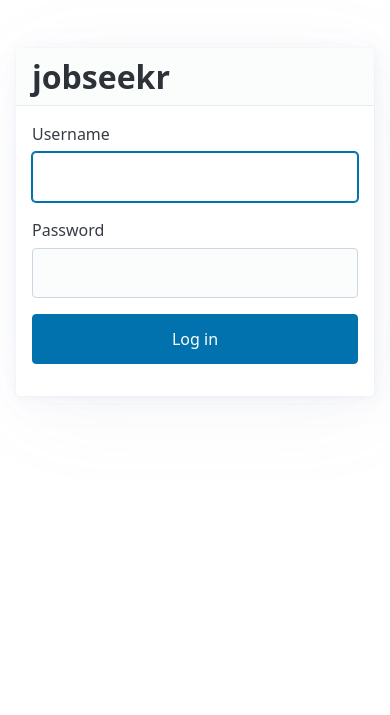
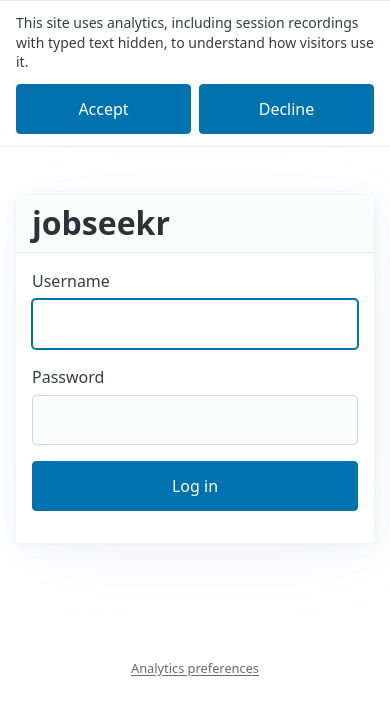
Before and after one commit to adrianprofir/jobseekr, a Django app: page /login/ in a window 390 px wide. Shown: the top 715 px of the page. Run offline with Django 5.2, Linux system fonts and the light colour scheme.

Commit message:
Add optional PostHog analytics with consent banner (#2)
* Add optional PostHog analytics with shared consent UX.

Analytics stays off unless POSTHOG_PROJECT_KEY is set, matching the cross-app consent and EU PostHog spec for self-hosted installs.

* Fix analytics opt-in after decline and mobile banner layout.

Call opt_in_capturing whenever consent is granted, and pass PostHog env vars through the demo Compose stack.

* Adjust analytics banner layout for desktop padding and phone flow.

Keep the banner fixed with measured body padding on wide viewports; below the header in normal flow on phones so controls stay uncovered.

* Harden analytics consent opt-in/out and cross-tab reconciliation.

Always revoke capturing on Decline, reconcile SDK state when the shared cookie changes, and add a chrome-devtools consent regression script.

* Update analytics banner screenshots from demo applications view.

Capture at 1280x800 and 390x844 on the seeded demo overview with consent banner visible.

* Remove phone gap between site header and analytics banner.

Flush the in-flow banner under the header with a single divider on narrow viewports.

```diff
--- a/deploy/demo/compose.yml
+++ b/deploy/demo/compose.yml
@@ -34,6 +34,9 @@ x-app: &app
     DOCUMENT_UPLOADS_ENABLED: ${DOCUMENT_UPLOADS_ENABLED:-false}
     CLIENT_IP_HEADER: ${CLIENT_IP_HEADER:-CF-Connecting-IP}
     MAIN_SITE_URL: ${MAIN_SITE_URL:-}
+    POSTHOG_PROJECT_KEY: ${POSTHOG_PROJECT_KEY:-}
+    POSTHOG_HOST: ${POSTHOG_HOST:-}
+    ANALYTICS_COOKIE_DOMAIN: ${ANALYTICS_COOKIE_DOMAIN:-}
     TIME_ZONE: ${TIME_ZONE:-UTC}
     SANDBOX_LIFETIME_HOURS: ${SANDBOX_LIFETIME_HOURS:-24}
     SANDBOX_MAX_ACTIVE: ${SANDBOX_MAX_ACTIVE:-100}
--- a/static/css/app.css
+++ b/static/css/app.css
@@ -826,6 +826,102 @@ a.danger-link {
   margin-bottom: 0.5rem;
 }
 
+/* Optional PostHog analytics consent (only when POSTHOG_PROJECT_KEY is set). */
+.site-footer {
+  margin-top: 2rem;
+  padding-bottom: 1rem;
+  text-align: center;
+}
+
+.analytics-prefs-link {
+  margin: 0;
+  padding: 0;
+  border: none;
+  background: none;
+  color: var(--pico-muted-color);
+  font-size: 0.8rem;
+  text-decoration: underline;
+  cursor: pointer;
+}
+
+.analytics-prefs-link:hover,
+.analytics-prefs-link:focus-visible {
+  color: var(--pico-primary);
+}
+
+.analytics-banner {
+  position: fixed;
+  z-index: 1000;
+  right: 0;
+  bottom: 0;
+  left: 0;
+  border-top: 1px solid var(--pico-muted-border-color);
+  background: var(--pico-card-background-color);
+  box-shadow: 0 -4px 16px rgba(0, 0, 0, 0.08);
+}
+
+.analytics-banner.hidden {
+  display: none;
+}
+
+.analytics-banner-inner {
+  display: flex;
+  flex-wrap: wrap;
+  align-items: center;
+  gap: 0.75rem 1rem;
+  padding-block: 0.85rem;
+}
+
+.analytics-banner-inner p {
+  flex: 1 1 auto;
+  margin: 0;
+  font-size: 0.875rem;
+  line-height: 1.4;
+}
+
+.analytics-banner-actions {
+  display: flex;
+  flex: 0 0 auto;
+  gap: 0.5rem;
+}
+
+.analytics-consent-btn {
+  margin: 0;
+  min-width: 6rem;
+}
+
+@media (max-width: 639px) {
+  body > header.site:has(+ .analytics-banner:not(.hidden)) {
+    margin-bottom: 0;
+  }
+
+  body > header.site + .analytics-banner:not(.hidden) {
+    margin-top: 0;
+    border-top: none;
+  }
+
+  .analytics-banner {
+    position: static;
+    z-index: auto;
+    box-shadow: none;
+    border-top: 1px solid var(--pico-muted-border-color);
+    border-bottom: 1px solid var(--pico-muted-border-color);
+    margin-bottom: 1rem;
+  }
+
+  .analytics-banner-inner {
+    padding-block: 0.75rem;
+  }
+
+  .analytics-banner-actions {
+    width: 100%;
+  }
+
+  .analytics-consent-btn {
+    flex: 1 1 0;
+  }
+}
+
 .demo-notice ul {
   margin-bottom: 0;
   padding-left: 1.1rem;
--- /dev/null
+++ b/static/js/analytics.js
@@ -0,0 +1,216 @@
+(function () {
+  "use strict";
+
+  var CONSENT_COOKIE = "ap_analytics_consent";
+  var CONSENT_MAX_AGE = 15552000;
+
+  function readConsent() {
+    var parts = document.cookie ? document.cookie.split("; ") : [];
+    for (var i = 0; i < parts.length; i++) {
+      var pair = parts[i].split("=");
+      if (pair[0] === CONSENT_COOKIE) {
+        return decodeURIComponent(pair.slice(1).join("="));
+      }
+    }
+    return null;
+  }
+
+  function writeConsent(value, config) {
+    var cookie =
+      CONSENT_COOKIE +
+      "=" +
+      encodeURIComponent(value) +
+      "; Path=/; Max-Age=" +
+      CONSENT_MAX_AGE +
+      "; SameSite=Lax";
+    if (config.secure_cookies) {
+      cookie += "; Secure";
+    }
+    if (config.cookie_domain) {
+      cookie += "; Domain=" + config.cookie_domain;
+    }
+    document.cookie = cookie;
+  }
+
+  function loadPostHogStub() {
+    if (window.posthog && window.posthog.__SV) {
+      return;
+    }
+    /* PostHog official snippet loader (loads array.js from the EU assets host). */
+    !(function (t, e) {
+      var o, n, p, r;
+      e.__SV ||
+        ((window.posthog = e),
+        (e._i = []),
+        (e.init = function (i, s, a) {
+          function g(t, e) {
+            var o = e.split(".");
+            2 == o.length && ((t = t[o[0]]), (e = o[1])),
+              (t[e] = function () {
+                t.push([e].concat(Array.prototype.slice.call(arguments, 0)));
+              });
+          }
+          ((p = t.createElement("script")).type = "text/javascript"),
+            (p.crossOrigin = "anonymous"),
+            (p.async = !0),
+            (p.src = s.api_host.replace(".i.", "-assets.i.") + "/static/array.js"),
+            (r = t.getElementsByTagName("script")[0]).parentNode.insertBefore(p, r);
+          var u = e;
+          for (void 0 !== a ? (u = e[a] = []) : (a = "posthog"), u.people = u.people || [], u.toString = function (
+            t
+          ) {
+            var e = "posthog";
+            return "posthog" !== a && (e += "." + a), t || (e += " (stub loader)"), e;
+          }, u.people.toString = function () {
+            return u.toString(1) + ".people (stub)";
+          }, o =
+            "capture identify alias people.set people.set_once set_config register register_once unregister opt_out_capturing has_opted_out_capturing opt_in_capturing reset isFeatureEnabled onFeatureFlags getFeatureFlag getFeatureFlagPayload reloadFeatureFlags group updateEarlyAccessFeatureEnrollment getEarlyAccessFeatures getActiveMatchingSurveys getSurveys getNextSurveyStep onSessionId setPersonProperties".split(
+              " "
+            ), n = 0; n < o.length; n++)
+            g(u, o[n]);
+          e._i.push([i, s, a]);
+        }),
+        (e.__SV = 1));
+    })(document, window.posthog || []);
+  }
+
+  var posthogInited = false;
+
+  function initPostHog(config) {
+    if (posthogInited) {
+      return;
+    }
+    loadPostHogStub();
+    window.posthog.init(config.project_key, {
+      api_host: config.api_host,
+      ui_host: config.ui_host,
+      person_profiles: "always",
+      cross_subdomain_cookie: true,
+      persistence: "localStorage+cookie",
+      session_recording: { maskAllInputs: true },
+    });
+    window.posthog.register({ app: config.app_name });
+    posthogInited = true;
+  }
+
+  function grantAnalytics(config) {
+    initPostHog(config);
+    if (window.posthog && window.posthog.opt_in_capturing) {
+      window.posthog.opt_in_capturing();
+    }
+  }
+
+  function revokeAnalytics() {
+    if (!window.posthog) {
+      return;
+    }
+    if (window.posthog.opt_out_capturing) {
+      window.posthog.opt_out_capturing();
+    }
+    if (window.posthog.stopSessionRecording) {
+      window.posthog.stopSessionRecording();
+    }
+  }
+
+  function reconcileConsent(config) {
+    var consent = readConsent();
+    if (consent === "granted") {
+      grantAnalytics(config);
+    } else if (consent === "denied") {
+      revokeAnalytics();
+    }
+  }
+
+  function isPhoneLayout() {
+    return window.matchMedia("(max-width: 639px)").matches;
+  }
+
+  function syncBannerLayout() {
+    var banner = document.getElementById("analytics-banner");
+    if (!banner) {
+      return;
+    }
+    var visible = !banner.classList.contains("hidden");
+    document.body.classList.toggle("analytics-banner-visible", visible);
+    if (!visible || isPhoneLayout()) {
+      document.body.style.paddingBottom = "";
+      return;
+    }
+    document.body.style.paddingBottom = banner.offsetHeight + "px";
+  }
+
+  function setBannerVisible(visible) {
+    var banner = document.getElementById("analytics-banner");
+    if (!banner) {
+      return;
+    }
+    banner.classList.toggle("hidden", !visible);
+    syncBannerLayout();
+  }
+
+  function onReady(fn) {
+    if (document.readyState === "loading") {
+      document.addEventListener("DOMContentLoaded", fn);
+    } else {
+      fn();
+    }
+  }
+
+  onReady(function () {
+    var configEl = document.getElementById("analytics-config");
+    if (!configEl) {
+      return;
+    }
+    var config = JSON.parse(configEl.textContent);
+    var banner = document.getElementById("analytics-banner");
+    var prefs = document.getElementById("analytics-prefs");
+    if (!banner) {
+      return;
+    }
+
+    var consent = readConsent();
+    if (consent === "granted") {
+      grantAnalytics(config);
+    } else if (consent === "denied") {
+      revokeAnalytics();
+      syncBannerLayout();
+    } else {
+      setBannerVisible(true);
+    }
+
+    if (prefs) {
+      prefs.addEventListener("click", function () {
+        setBannerVisible(true);
+      });
+    }
+
+    document.addEventListener("visibilitychange", function () {
+      if (document.visibilityState === "visible") {
+        reconcileConsent(config);
+      }
+    });
+    window.addEventListener("focus", function () {
+      reconcileConsent(config);
+    });
+
+    window.addEventListener("resize", syncBannerLayout);
+    if (typeof ResizeObserver !== "undefined") {
+      new ResizeObserver(syncBannerLayout).observe(banner);
+    }
+
+    banner.querySelectorAll("[data-analytics-action]").forEach(function (button) {
+      button.addEventListener("click", function () {
+        var action = button.getAttribute("data-analytics-action");
+        if (action === "accept") {
+          writeConsent("granted", config);
+          setBannerVisible(false);
+          grantAnalytics(config);
+        } else if (action === "decline") {
+          writeConsent("denied", config);
+          setBannerVisible(false);
+          revokeAnalytics();
+        }
+      });
+    });
+  });
+})();
--- a/templates/base.html
+++ b/templates/base.html
@@ -50,6 +50,7 @@
     </nav>
   </header>
   {% endif %}
+  {% if analytics %}{% include "includes/analytics_banner.html" %}{% endif %}
   <main class="container">
     {% if messages %}
     <div class="messages" role="status">
@@ -58,5 +59,6 @@
     {% endif %}
     {% block content %}{% endblock %}
   </main>
+  {% if analytics %}{% include "includes/analytics.html" %}{% endif %}
 </body>
 </html>
--- /dev/null
+++ b/templates/includes/analytics.html
@@ -0,0 +1,6 @@
+{% load static %}
+<footer class="site-footer">
+  <button type="button" class="analytics-prefs-link" id="analytics-prefs">Analytics preferences</button>
+</footer>
+{{ analytics|json_script:"analytics-config" }}
+<script src="{% static 'js/analytics.js' %}" defer></script>
--- /dev/null
+++ b/templates/includes/analytics_banner.html
@@ -0,0 +1,9 @@
+<div id="analytics-banner" class="analytics-banner hidden" role="dialog" aria-modal="false" aria-labelledby="analytics-banner-title">
+  <div class="analytics-banner-inner container">
+    <p id="analytics-banner-title">This site uses analytics, including session recordings with typed text hidden, to understand how visitors use it.</p>
+    <div class="analytics-banner-actions">
+      <button type="button" class="analytics-consent-btn" data-analytics-action="accept">Accept</button>
+      <button type="button" class="analytics-consent-btn" data-analytics-action="decline">Decline</button>
+    </div>
+  </div>
+</div>
--- /dev/null
+++ b/tracker/analytics.py
@@ -0,0 +1,26 @@
+"""Optional PostHog analytics (enabled only when POSTHOG_PROJECT_KEY is set)."""
+
+from django.conf import settings
+
+
+def analytics_enabled_for_request(request) -> bool:
+    """True when the public analytics bundle should be rendered for this request."""
+    if not settings.POSTHOG_PROJECT_KEY:
+        return False
+    return not request.path.startswith("/admin")
+
+
+def analytics_context(request) -> dict:
+    """Template context for the shared consent banner and PostHog loader."""
+    if not analytics_enabled_for_request(request):
+        return {}
+    return {
+        "analytics": {
+            "project_key": settings.POSTHOG_PROJECT_KEY,
+            "api_host": settings.POSTHOG_HOST,
+            "ui_host": settings.POSTHOG_UI_HOST,
+            "app_name": settings.ANALYTICS_APP_NAME,
+            "cookie_domain": settings.ANALYTICS_COOKIE_DOMAIN,
+            "secure_cookies": request.is_secure(),
+        }
+    }
--- a/tracker/context_processors.py
+++ b/tracker/context_processors.py
@@ -2,6 +2,7 @@ from urllib.parse import urlsplit
 
 from django.conf import settings
 
+from .analytics import analytics_context
 from .capture.samples import SAMPLES
 from .reminders import due_reminders
 
@@ -28,3 +29,8 @@ def features(request):
         "uploads_enabled": settings.DOCUMENT_UPLOADS_ENABLED,
         "capture_samples": SAMPLES if settings.CAPTURE_MODE == "samples" else [],
     }
+
+
+def analytics(request):
+    """PostHog consent UI and loader when POSTHOG_PROJECT_KEY is configured."""
+    return analytics_context(request)
```
Also changed, not shown: config/settings.py (+8 -0 lines), tracker/tests/test_analytics.py (added, +43 -0 lines), README.md, 5 other files.
